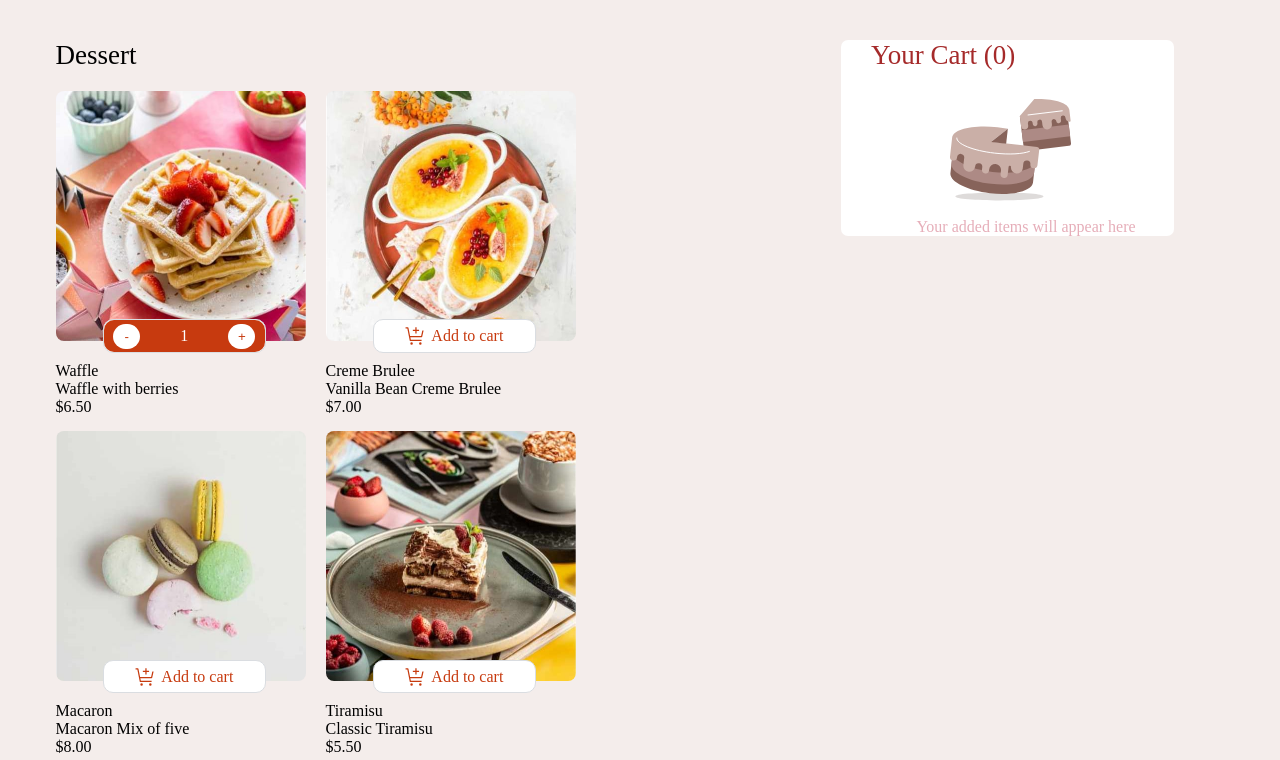
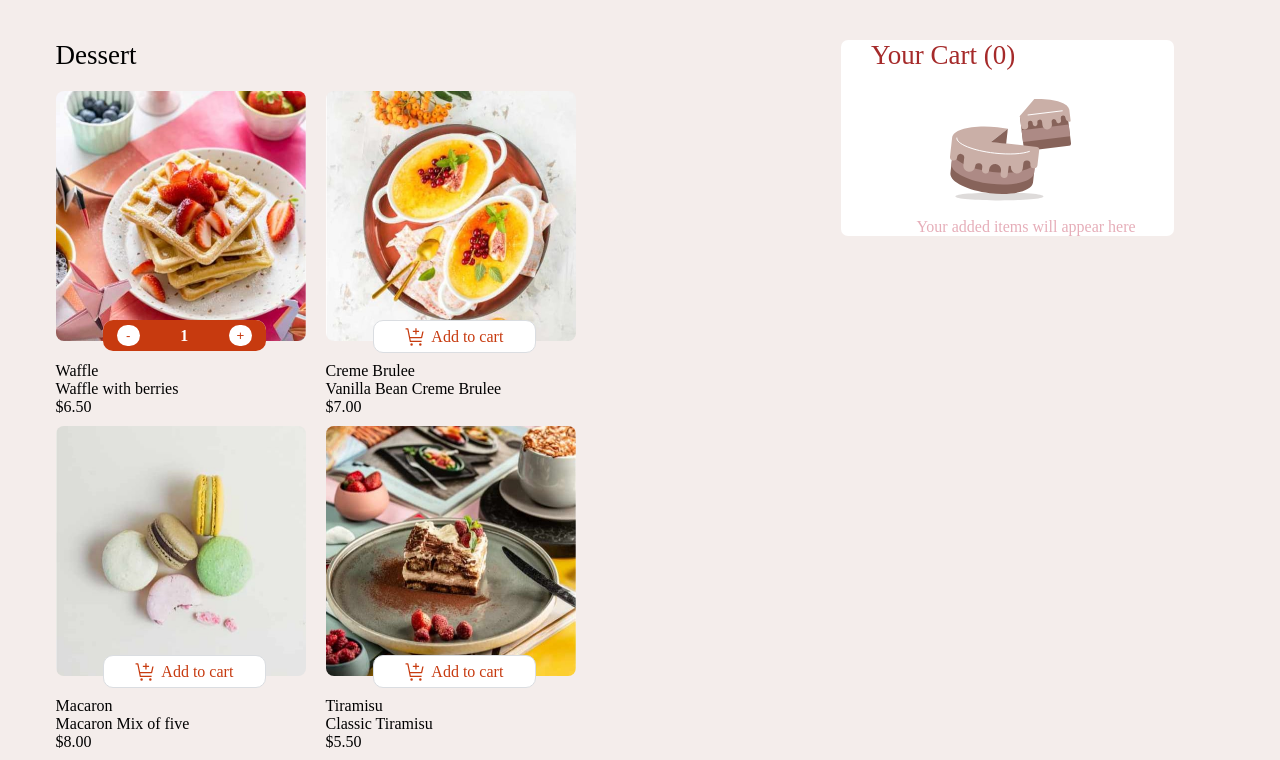
Before and after one commit to Castoxity/challenge-1, a plain HTML site: page index.html in a window 1280 px wide. In both pictures the pointer is over the element 184 px from the left and 336 px from the top of the page. Shown: the top 760 px of the page. Drawn offline with Linux system fonts and the light colour scheme.

Commit message:
making the buttons fucntional

```diff
--- a/style.css
+++ b/style.css
@@ -159,25 +159,29 @@ body{
     justify-content: center;
     align-items: center;
     font-size:16px;
-    font-weight:500;
+    font-weight:700;
     gap:25%;
     cursor:default;
     background-color:hsl(14, 86%, 42%);
     border-radius: 10px;
+    border:none;
     padding:0;
     margin:0;
 }
 
 #minus,
 #plus{
-    width:27px;
-    height:25px;
+    width:14%;
+    height:65%;
     border-radius: 90px;
     border:none;
     outline:none;
     cursor:pointer;
     background-color: white;
     color:hsl(14, 86%, 42%);
+}
+.buttonadd{
+    border:none;
 }
 
 #addtocart1,
```
Also changed, not shown: script.js (added).
